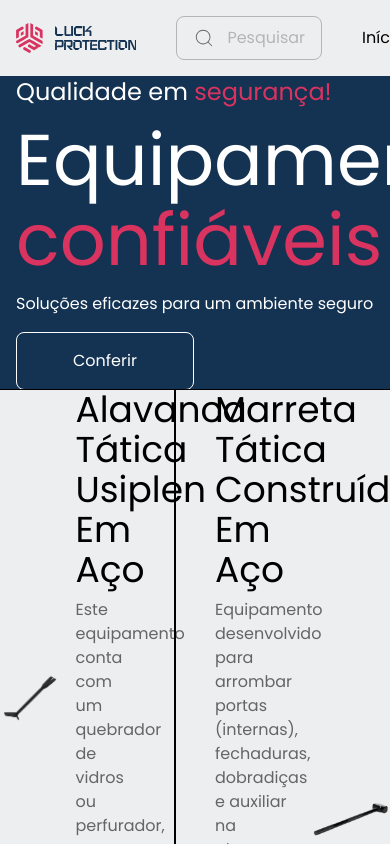
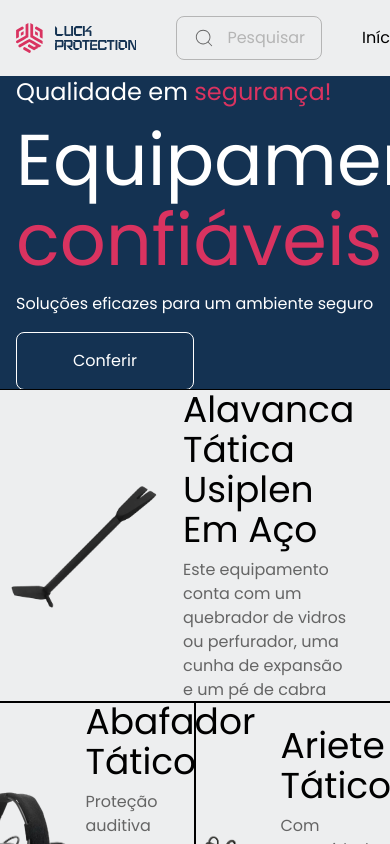
Before and after one commit to famgz/luck-protection-lp, a React (Vite) app: page / in a window 390 px wide. Shown: the top 844 px of the page. Built offline with nearby package versions, Linux system fonts and the light colour scheme.

Commit message:
fix: grid responsivity

```diff
--- a/src/components/FeaturedProductsGrid.tsx
+++ b/src/components/FeaturedProductsGrid.tsx
@@ -11,7 +11,7 @@ export default function FeaturedProductsGrid() {
     <div className="bg-background-dark">
       <div
         id="featured-products-grid"
-        className="mx-auto flex h-[600px] w-full max-w-[1440px]"
+        className="mx-auto flex min-h-[600px] w-full max-w-[1440px] flex-col xl:flex-row"
       >
         <div className="flex flex-1 flex-col">
           <FeaturedProduct product={alavanca} />
```
